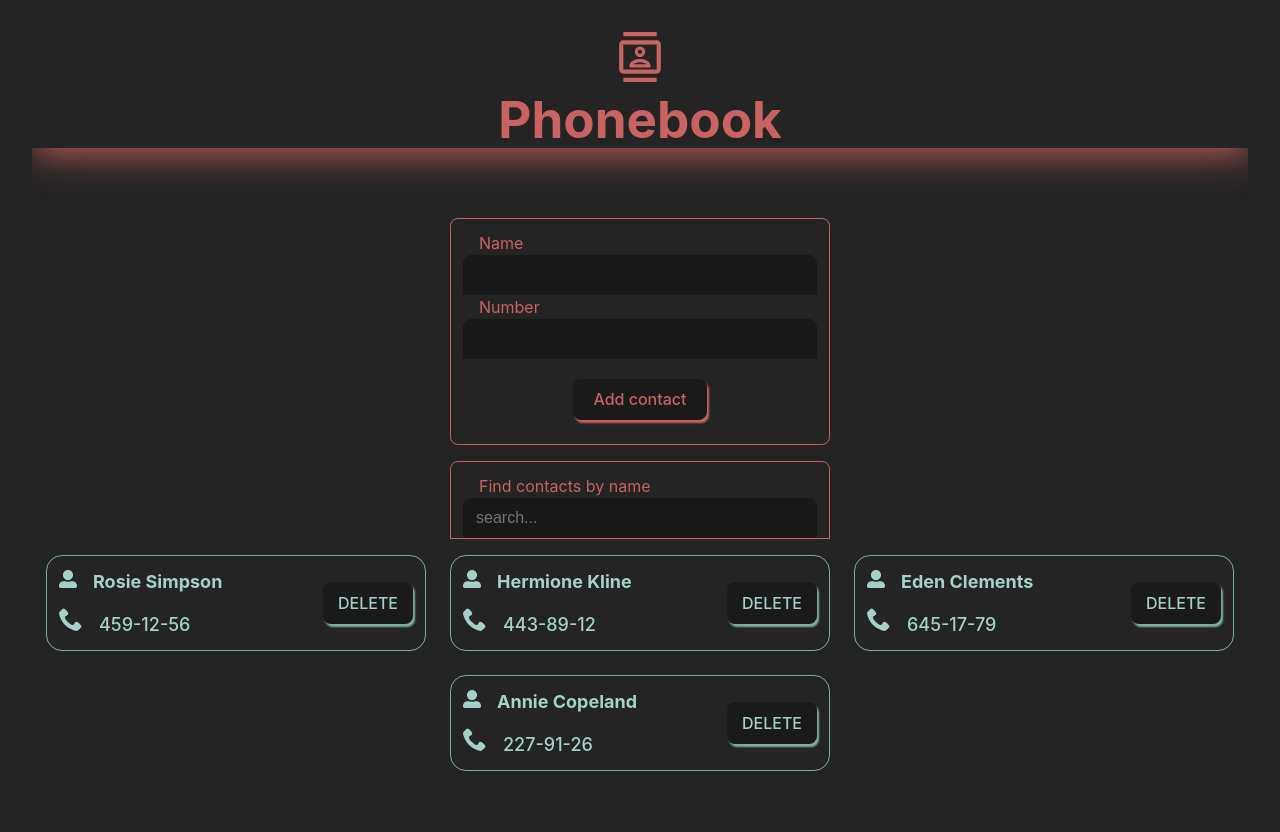
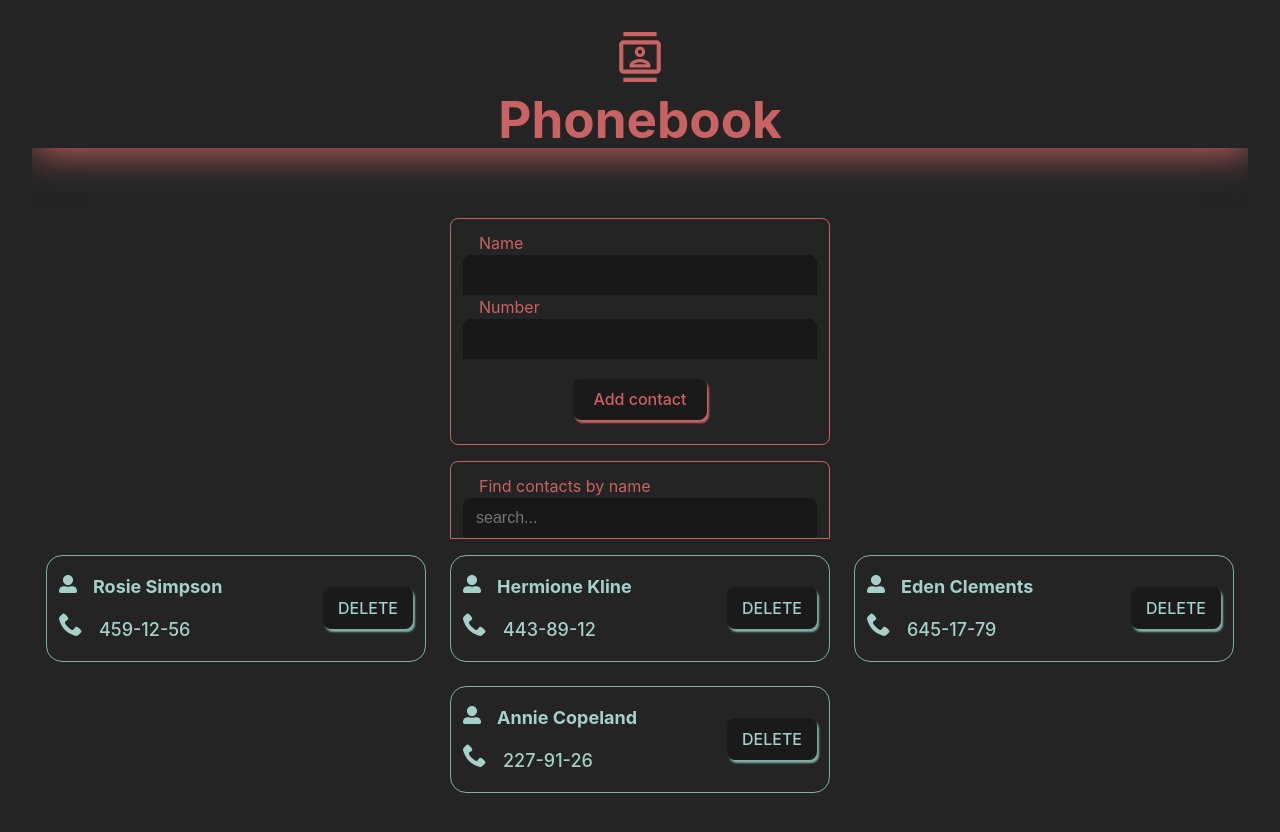
Before and after one commit to INNA-KUSHNIRR1/goit-react-hw-03, a React (Vite) app: page / in a window 1280 px wide. Shown: the top 832 px of the page. Built offline with nearby package versions, Linux system fonts and the light colour scheme.

Commit message:
add height card

```diff
--- a/src/components/Contact/Contact.module.css
+++ b/src/components/Contact/Contact.module.css
@@ -8,6 +8,7 @@
   justify-content: space-between;
   align-items: center;
   width: 311px;
+  height: 107px;
   border: 1px solid rgba(140, 196, 186, 0.87);
   border-radius: 16px;
   padding: 12px;
```
